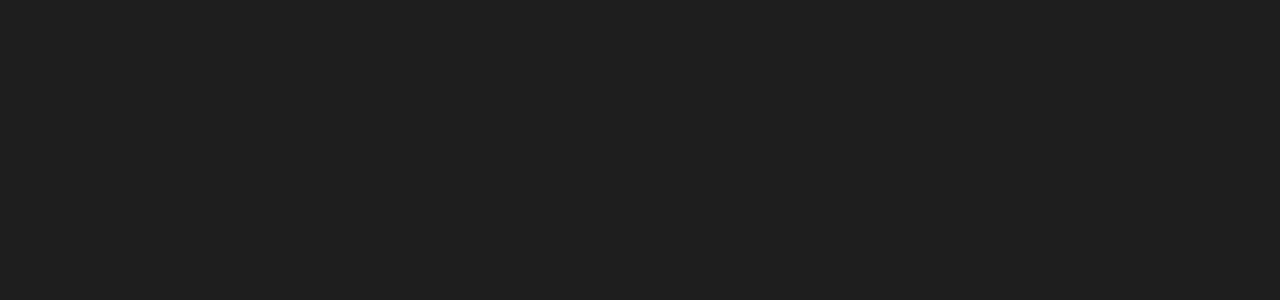
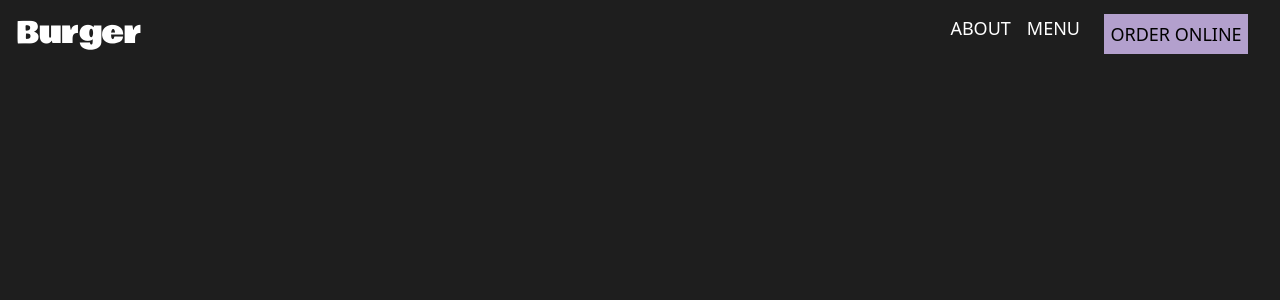
Before and after one commit to Parsya2/landing-page, a React (Create React App) app: page / in a window 1280 px wide. Shown: the top 300 px of the page. Built offline with nearby package versions, Linux system fonts and the light colour scheme.

Commit message:
Navbar added

```diff
--- a/public/index.html
+++ b/public/index.html
@@ -10,7 +10,7 @@
     />
     <link href="https://fonts.googleapis.com/css2?family=Bowlby+One&display=swap" rel="stylesheet">
     <link href="https://fonts.googleapis.com/css2?family=Inter:ital,opsz,wght@0,14..32,100..900;1,14..32,100..900&display=swap" rel="stylesheet">
-    <title>React App</title>
+    <title>Home</title>
   </head>
   <body>
     <noscript>You need to enable JavaScript to run this app.</noscript>
--- a/src/App.js
+++ b/src/App.js
@@ -1,9 +1,9 @@
-
+import Nav from "./components/nav";
 function App() {
   return (
-    <div className="">
-
-    </div>
+    <>
+      <Nav/>
+    </>
   );
 }
 
--- /dev/null
+++ b/src/components/nav.js
@@ -0,0 +1,62 @@
+import Menu from "../assets/menu.svg";
+import { useState } from "react";
+const Nav = () => {
+  const [isOpen, setIsOpen] = useState(false);
+  return (
+    <>
+      {isOpen ? <div className="flex flex-col border-b-2 border-customBeige pb-4">
+        <a
+          href="#"
+          className="text-white mx-4 mb-4 mt-4 border-b-2 border-customBeige"
+        >
+          ABOUT
+        </a>
+        <a
+          href="#"
+          className="text-white mx-4 mb-4 border-b-2 border-customBeige"
+        >
+          MENU
+        </a>
+        <a
+          href="#"
+          className="text-black ms-4 bg-customLilac w-36 h-10 flex justify-center items-center hover:rounded-md active:rounded-md transition-all duration-500 ease-out"
+        >
+          ORDER ONLINE
+        </a>
+      </div> : <div></div>}
+      <nav className="sticky top-0 flex items-center">
+        <h1 className="font-bowlby font-normal text-3xl text-white m-4">
+          Burger
+        </h1>
+        <div className="hidden sm:flex m-4 absolute right-4 text-lg font-normal">
+          <a href="#" className="text-white mx-2">
+            ABOUT
+          </a>
+          <a href="#" className="text-white mx-2">
+            MENU
+          </a>
+          <a
+            href="#"
+            className="text-black ms-4 bg-customLilac w-36 h-10 flex justify-center items-center hover:rounded-md active:rounded-md transition-all duration-500 ease-out"
+          >
+            ORDER ONLINE
+          </a>
+        </div>
+        <img
+          src={Menu}
+          alt="menu"
+          className="w-10 absolute right-5 sm:hidden"
+          onClick={() => {
+            if (isOpen === true) {
+              setIsOpen(false);
+            } else {
+              setIsOpen(true);
+            }
+          }}
+        />
+      </nav>
+    </>
+  );
+};
+
+export default Nav;
--- a/tailwind.config.js
+++ b/tailwind.config.js
@@ -12,6 +12,14 @@ module.exports = {
         customBeige: '#E9E3DC',
         customLilac: '#B3A0CD',
         customYellowGreen: '#D1EF53'
+      },
+      width:{
+        '60px': '60px',
+        '200': '200'
+      },
+      height:{
+        '60px': '60px',
+        '200px': '200'
       }
     },
   },
```
Also changed, not shown: src/assets/logo.svg (deleted).
